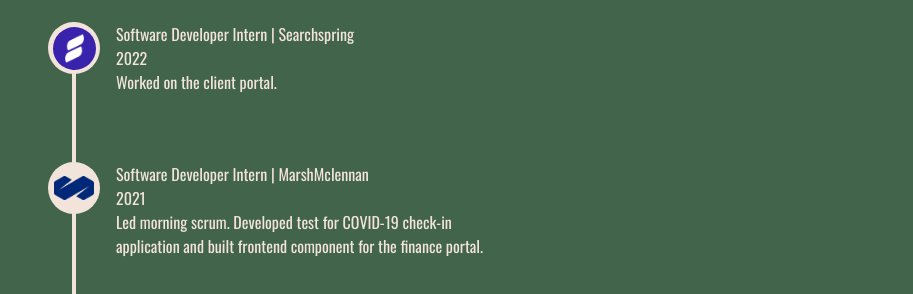
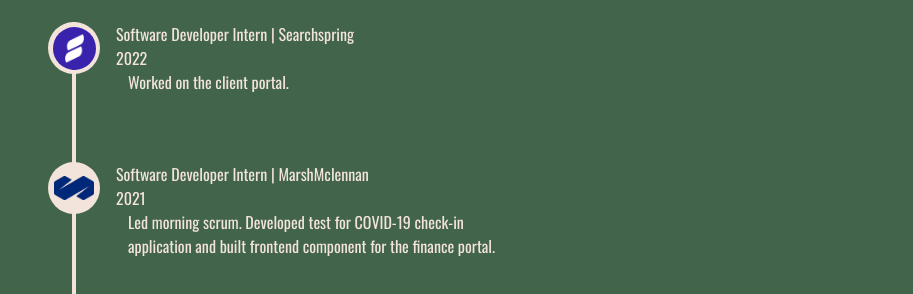
Before and after one commit to evanstpierre/evans-website, a Next.js app: page / in a window 1280 px wide. Shown: the part 658-952 px from the top of the page, without its empty margins (183-1096 px from the left). Built offline with nearby package versions, Linux system fonts and the light colour scheme; no server answers.

Commit message:
add margin to timeline

```diff
--- a/app/components/Timeline.tsx
+++ b/app/components/Timeline.tsx
@@ -38,7 +38,7 @@
                     <div>
                         2022
                     </div>
-                    <p>
+                    <p className='mx-3'>
                     Worked on the client portal.
                     </p>
 
@@ -50,7 +50,7 @@
                     <div>
                         2021
                     </div>
-                    <p>
+                    <p className='mx-3'>
                     Led morning scrum. Developed test for COVID-19 check-in application and built frontend component for the finance portal.
                     </p>
 
```
